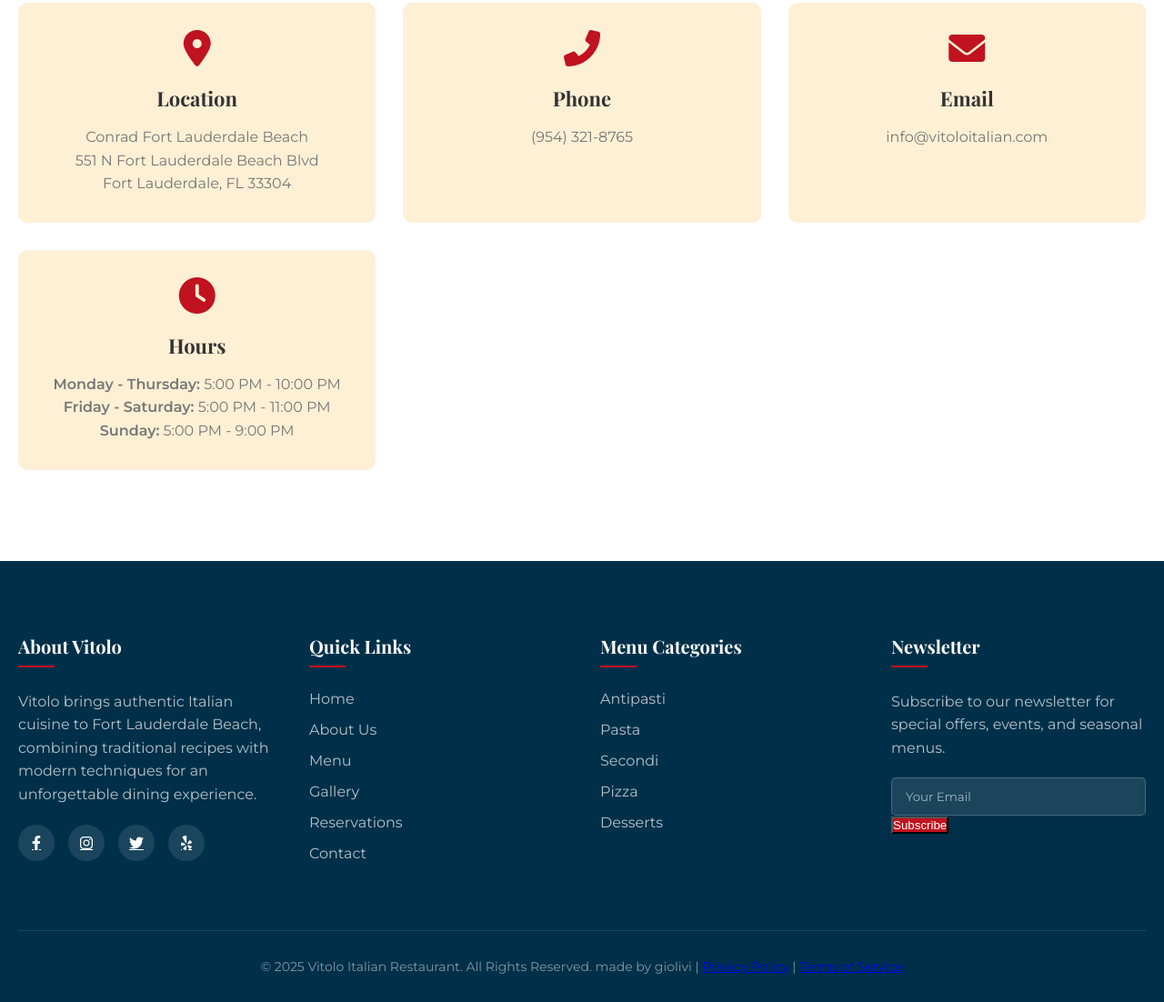
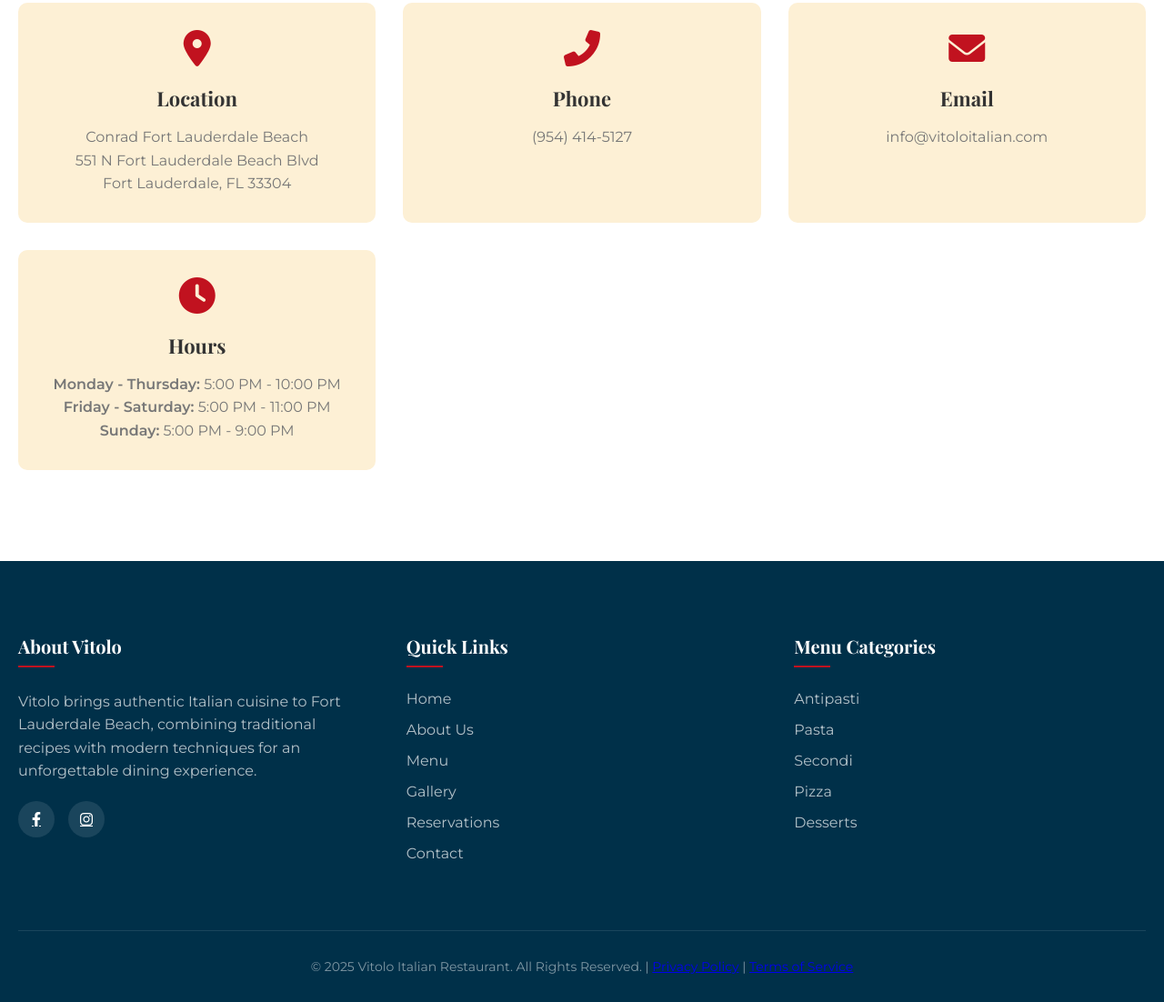
Before and after one commit to gioliviusa/vitolo, a plain HTML site: page index.html in a window 1280 px wide. Shown: the part 6896-7998 px from the top of the page at 91% size. Drawn offline with nearby package versions, Linux system fonts and the light colour scheme; files whose address does not match are found by name.

Commit message:
Update index.html

```diff
--- a/index.html
+++ b/index.html
@@ -1516,7 +1516,7 @@
                 <div class="contact-card">
                     <i class="fas fa-phone-alt"></i>
                     <h3>Phone</h3>
-                    <p><a href="tel:+19543218765">(954) 321-8765</a></p>
+                    <p><a href="tel:+19544145127">(954) 414-5127</a></p>
                 </div>
                 <div class="contact-card">
                     <i class="fas fa-envelope"></i>
@@ -1544,8 +1544,8 @@
                     <div class="social-links">
                         <a href="https://www.facebook.com/vitoloitalian" target="_blank"><i class="fab fa-facebook-f"></i></a>
                         <a href="https://www.instagram.com/vitoloitalian/#" target="_blank"><i class="fab fa-instagram"></i></a>
-                        <a href="https://www.twitter.com/vitoloitalian" target="_blank"><i class="fab fa-twitter"></i></a>
-                        <a href="https://www.yelp.com/biz/vitolo-fort-lauderdale" target="_blank"><i class="fab fa-yelp"></i></a>
+<!--                         <a href="https://www.twitter.com/vitoloitalian" target="_blank"><i class="fab fa-twitter"></i></a> -->
+<!--                         <a href="https://www.yelp.com/biz/vitolo-fort-lauderdale" target="_blank"><i class="fab fa-yelp"></i></a> -->
                     </div>
                 </div>
                 <div class="footer-col">
@@ -1569,17 +1569,17 @@
                         <li><a href="#menu" data-category="dolci">Desserts</a></li>
                     </ul>
                 </div>
-                <div class="footer-col">
+<!--                 <div class="footer-col">
                     <h3>Newsletter</h3>
                     <p>Subscribe to our newsletter for special offers, events, and seasonal menus.</p>
                     <form class="newsletter-form">
                         <input type="email" placeholder="Your Email" required>
                         <button type="submit" class="btn-primary">Subscribe</button>
                     </form>
-                </div>
+                </div> -->
             </div>
             <div class="footer-bottom">
-                <p>&copy; 2025 Vitolo Italian Restaurant. All Rights Reserved. made by giolivi | <a href="#">Privacy Policy</a> | <a href="#">Terms of Service</a></p>
+                <p>&copy; 2025 Vitolo Italian Restaurant. All Rights Reserved. | <a href="#">Privacy Policy</a> | <a href="#">Terms of Service</a></p>
             </div>
         </div>
     </footer>
```
